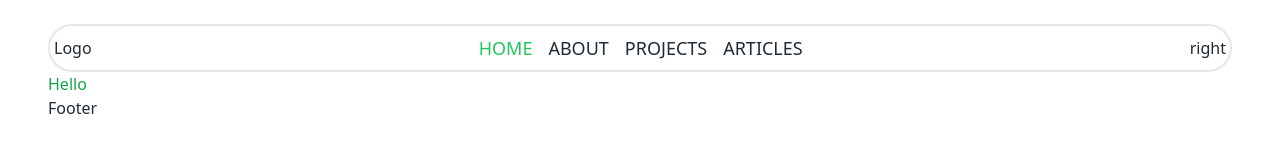
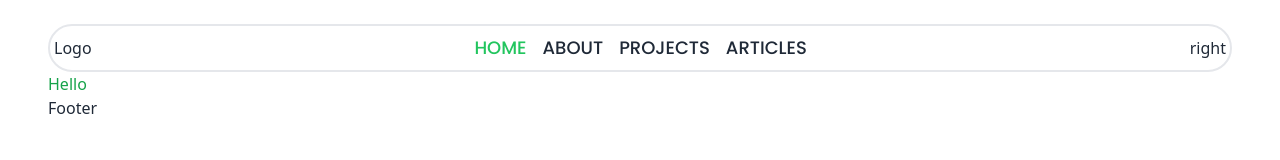
Before and after one commit to mranonno/my-portfolio, a React (Vite) app: page / in a window 1280 px wide. Shown: the top 160 px of the page. Built offline with nearby package versions, Linux system fonts and the light colour scheme.

Commit message:
font setup

```diff
--- a/src/components/Shared/Navbar.tsx
+++ b/src/components/Shared/Navbar.tsx
@@ -3,8 +3,8 @@ import { NavLink } from "react-router-dom";
 const Navbar = () => {
   const getNavLinkClass = (isActive: boolean) => {
     return isActive
-      ? "text-green-500 text-lg font-medium"
-      : "text-lg font-medium hover:text-green-500";
+      ? "text-green-500 font-poppins text-lg font-medium"
+      : "text-lg font-medium font-poppins hover:text-green-500";
   };
   const navOptions = (
     <>
--- a/src/index.css
+++ b/src/index.css
@@ -1,3 +1,5 @@
+@import url("https://fonts.googleapis.com/css2?family=Poppins:wght@300;400;500;600;700;800&display=swap");
+
 @tailwind base;
 @tailwind components;
 @tailwind utilities;
--- a/tailwind.config.js
+++ b/tailwind.config.js
@@ -2,7 +2,11 @@
 export default {
   content: ["./index.html", "./src/**/*.{js,ts,jsx,tsx}"],
   theme: {
-    extend: {},
+    extend: {
+      fontFamily: {
+        poppins: '"Poppins", sans-serif',
+      },
+    },
   },
   plugins: [require("daisyui")],
 };
```
